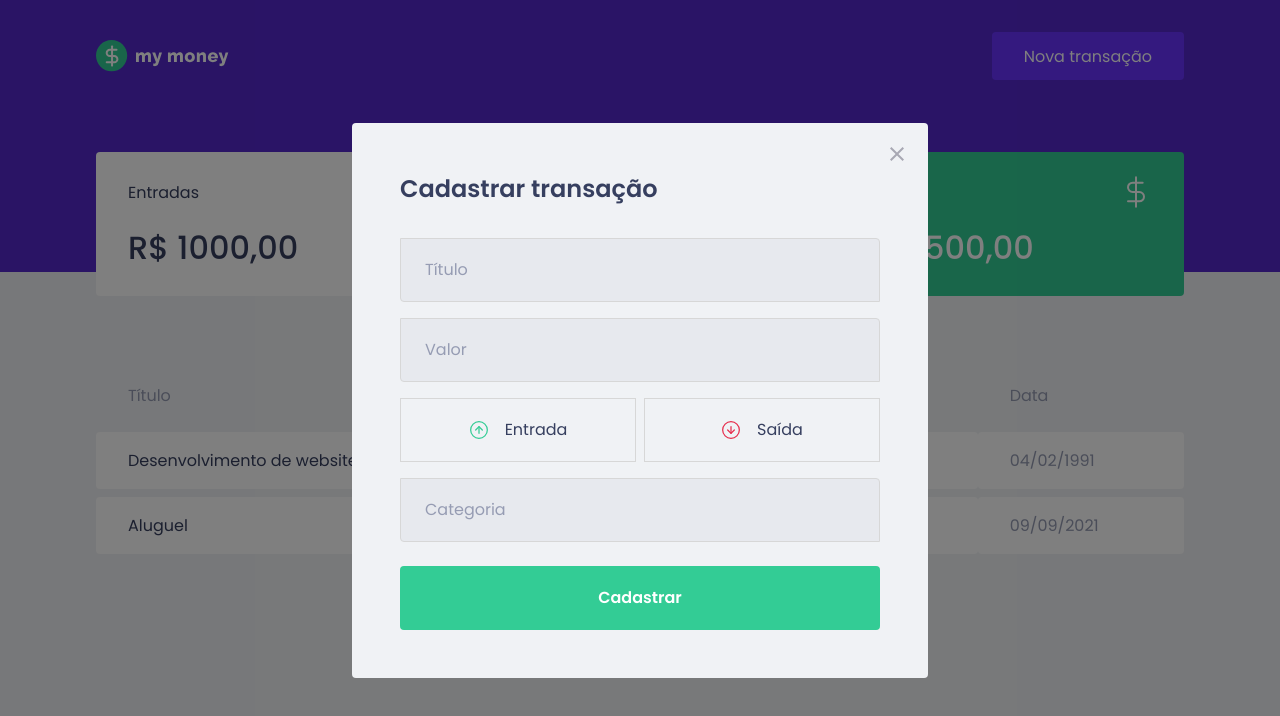
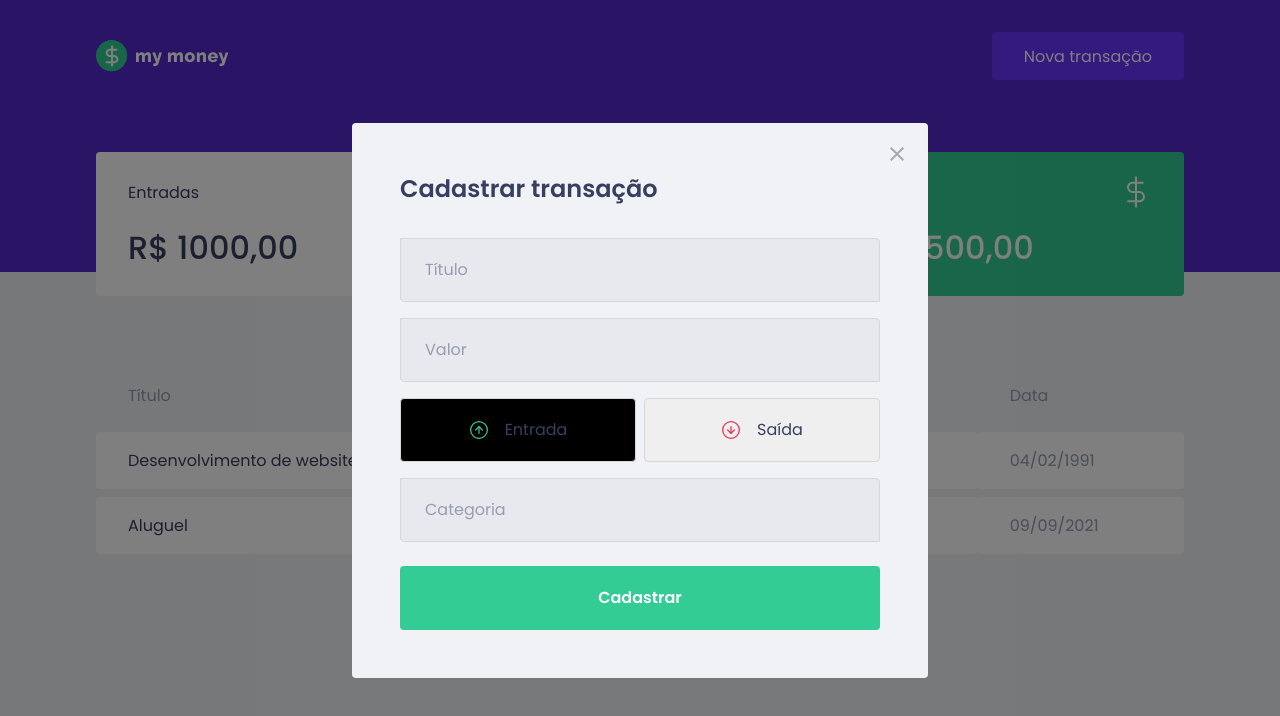
Before and after one commit to ecthon-b/mymoney, a React (Create React App) app: page / in a window 1280 px wide. Both pictures are taken after a click on the button "Nova transação". Shown: the top 716 px of the page. Built offline with nearby package versions, Linux system fonts and the light colour scheme; no server answers; what miragejs would draw is missing.

Commit message:
Props in button

```diff
--- a/src/components/NewTransactionModal/index.tsx
+++ b/src/components/NewTransactionModal/index.tsx
@@ -2,7 +2,8 @@
 import incomeImg from '../../assets/income.svg';
 import outcomeImg from '../../assets/outcome.svg';
 import closeImg from '../../assets/close.svg';
-import { Container, TransactionTypeContainer } from './styles';
+import { Container, TransactionTypeContainer, RadioBox } from './styles';
+import { useState } from 'react';
 
 interface NewTransactionModalProps {
     isOpen: boolean;
@@ -10,6 +11,9 @@
 }
 
 export function NewTransactionModal ({isOpen, onRequestClose}:NewTransactionModalProps) {
+
+    const [type, setType] = useState('deposit');
+
     return(
         <Modal
         isOpen={isOpen}
@@ -29,14 +33,23 @@
             <input type="number" placeholder="Valor" />
 
             <TransactionTypeContainer>
-              <button type="button">
+              <RadioBox
+                type="button"
+                onClick={() => { setType('deposit')}}
+                isActive={ type === 'deposit'}
+              >
                 <img src={incomeImg} alt="Entrada" />
                 <span>Entrada</span>
-              </button>
-              <button type="button">
+              </RadioBox>
+
+              <RadioBox
+                type="button"
+                onClick={() => { setType('withdraw')}}
+                isActive={ type === 'withdraw'}
+              >
                 <img src={outcomeImg} alt="Saída" />
                 <span>Saída</span>
-              </button>
+              </RadioBox>
             </TransactionTypeContainer>
 
             <input placeholder="Categoria" />
--- a/src/components/NewTransactionModal/styles.ts
+++ b/src/components/NewTransactionModal/styles.ts
@@ -52,12 +52,18 @@
     display: grid;
     grid-template-columns: 1fr 1fr;
     gap: 0.5rem;
+`;
 
-    button {
-        height: 4rem;
+interface RadioBoxProps {
+    isActive: boolean;
+}
+
+export const RadioBox = styled.button<RadioBoxProps>`
+    height: 4rem;
         border: 1px solid #d7d7d7;
+        border-radius: 0.25rem;
 
-        background: transparent;
+        background: ${(props) => props.isActive ? '#000' : 'transaparent'};
         display: flex;
         align-items: center;
         justify-content: center;
@@ -78,6 +84,4 @@
             font-size: 1rem;
             color: var(--text-title);
         }
-    }
-
 `;
```
